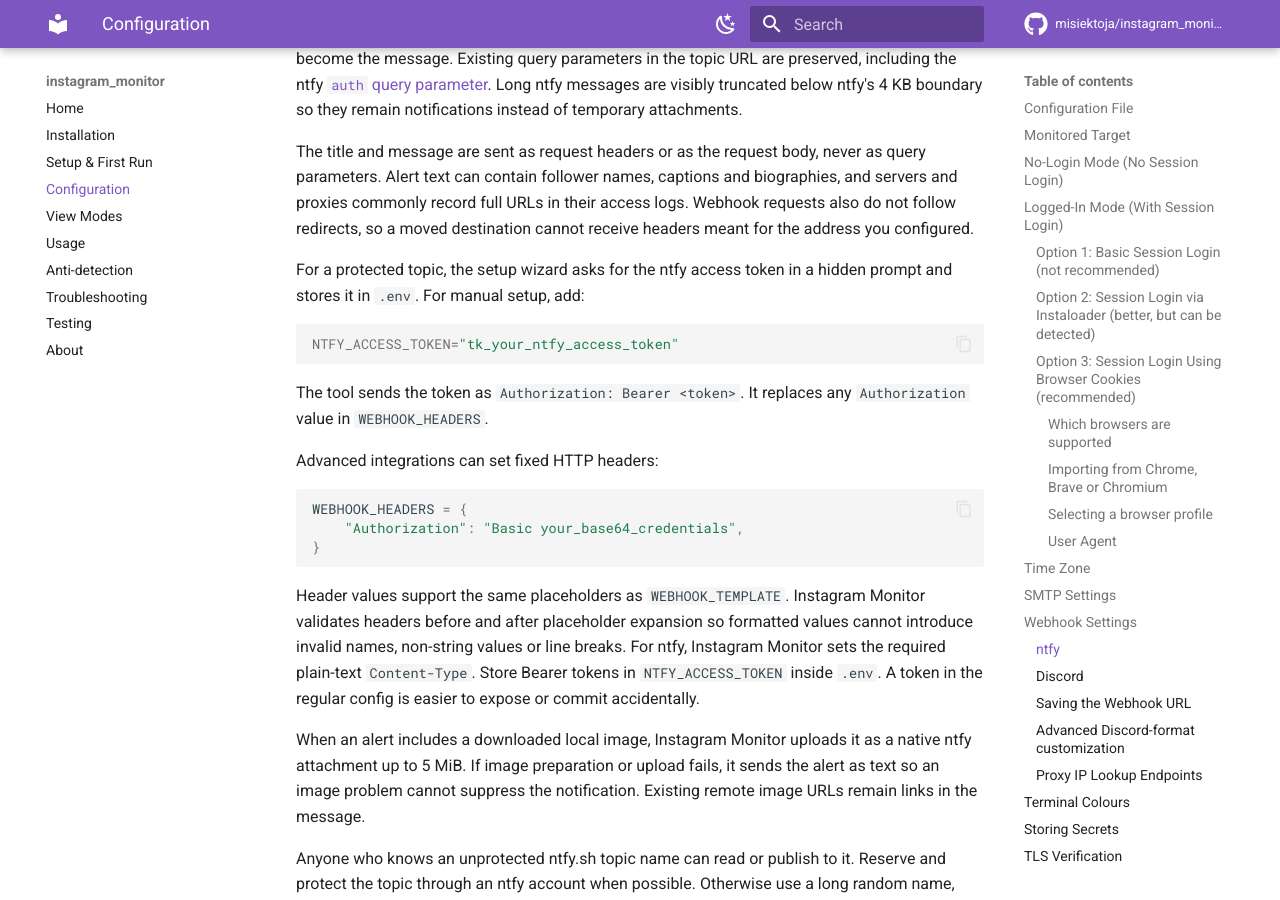
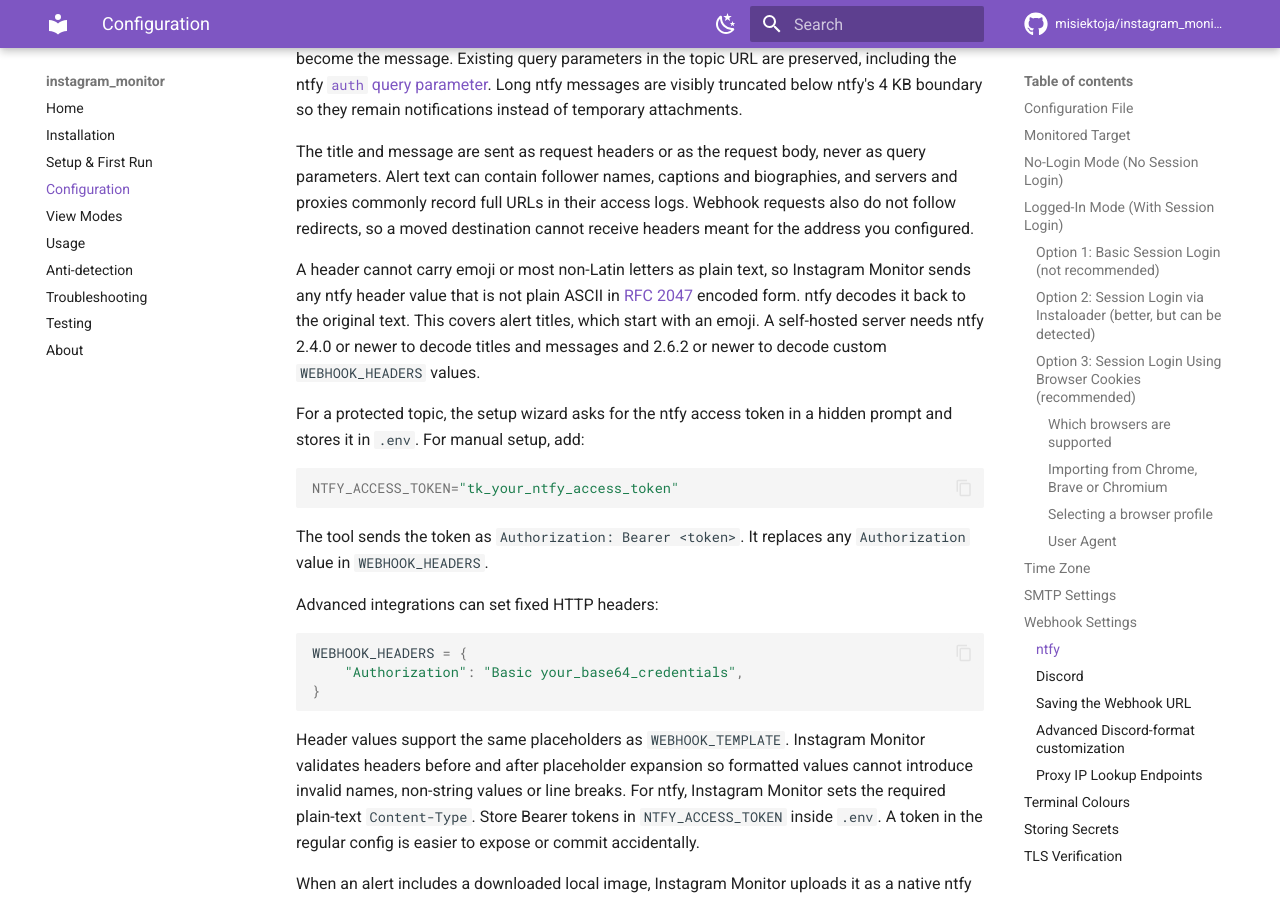
Before and after one commit to misiektoja/instagram_monitor, an MkDocs documentation site: the page built from docs/configuration.md, in a window 1280 px wide and 900 px high, scrolled down 9007 px. Built offline with MkDocs 1.6.1 and Material for MkDocs 9.7.7, drawn with Linux system fonts in a browser that asks for light colours; comment, search, counter and statistics services are not loaded.

Commit message:
docs(config): explain RFC 2047 encoded ntfy headers and the minimum ntfy version

````diff
--- a/docs/configuration.md
+++ b/docs/configuration.md
@@ -279,6 +279,8 @@
 
 The title and message are sent as request headers or as the request body, never as query parameters. Alert text can contain follower names, captions and biographies, and servers and proxies commonly record full URLs in their access logs. Webhook requests also do not follow redirects, so a moved destination cannot receive headers meant for the address you configured.
 
+A header cannot carry emoji or most non-Latin letters as plain text, so Instagram Monitor sends any ntfy header value that is not plain ASCII in [RFC 2047](https://docs.ntfy.sh/publish/#message-title) encoded form. ntfy decodes it back to the original text. This covers alert titles, which start with an emoji. A self-hosted server needs ntfy 2.4.0 or newer to decode titles and messages and 2.6.2 or newer to decode custom `WEBHOOK_HEADERS` values.
+
 For a protected topic, the setup wizard asks for the ntfy access token in a hidden prompt and stores it in `.env`. For manual setup, add:
 
 ```ini
````
